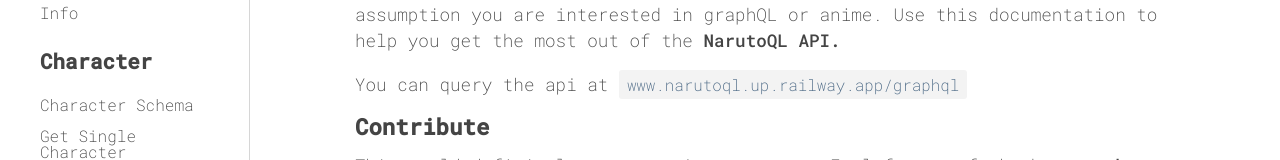
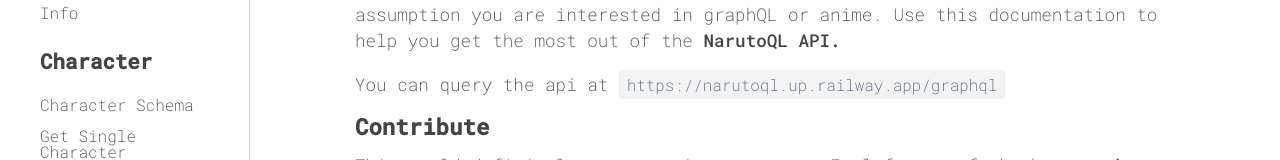
Before and after one commit to bautistaaa/narutoQL, a Next.js app in the folder src/client/: page /docs in a window 1280 px wide. Shown: the part 162-322 px from the top of the page. Built offline with nearby package versions, Linux system fonts and the light colour scheme.

Commit message:
chore: fix urls

```diff
--- a/src/client/components/Nav.tsx
+++ b/src/client/components/Nav.tsx
@@ -12,7 +12,7 @@
         </Link>
         <ul className={styles.links}>
           <li>
-            <a target="_blank" href="/graphql" className={styles.item}>
+            <a target="_blank" href="https://narutoql.up.railway.app/graphql" className={styles.item}>
               Play
             </a>
           </li>
--- a/src/client/pages/docs.tsx
+++ b/src/client/pages/docs.tsx
@@ -85,7 +85,7 @@
           </p>
           <p>
             You can query the api at{' '}
-            <code className="code-text">www.narutoql.up.railway.app/graphql</code>
+            <code className="code-text">https://narutoql.up.railway.app/graphql</code>
           </p>
           <h3>Contribute</h3>
           <p>
```
